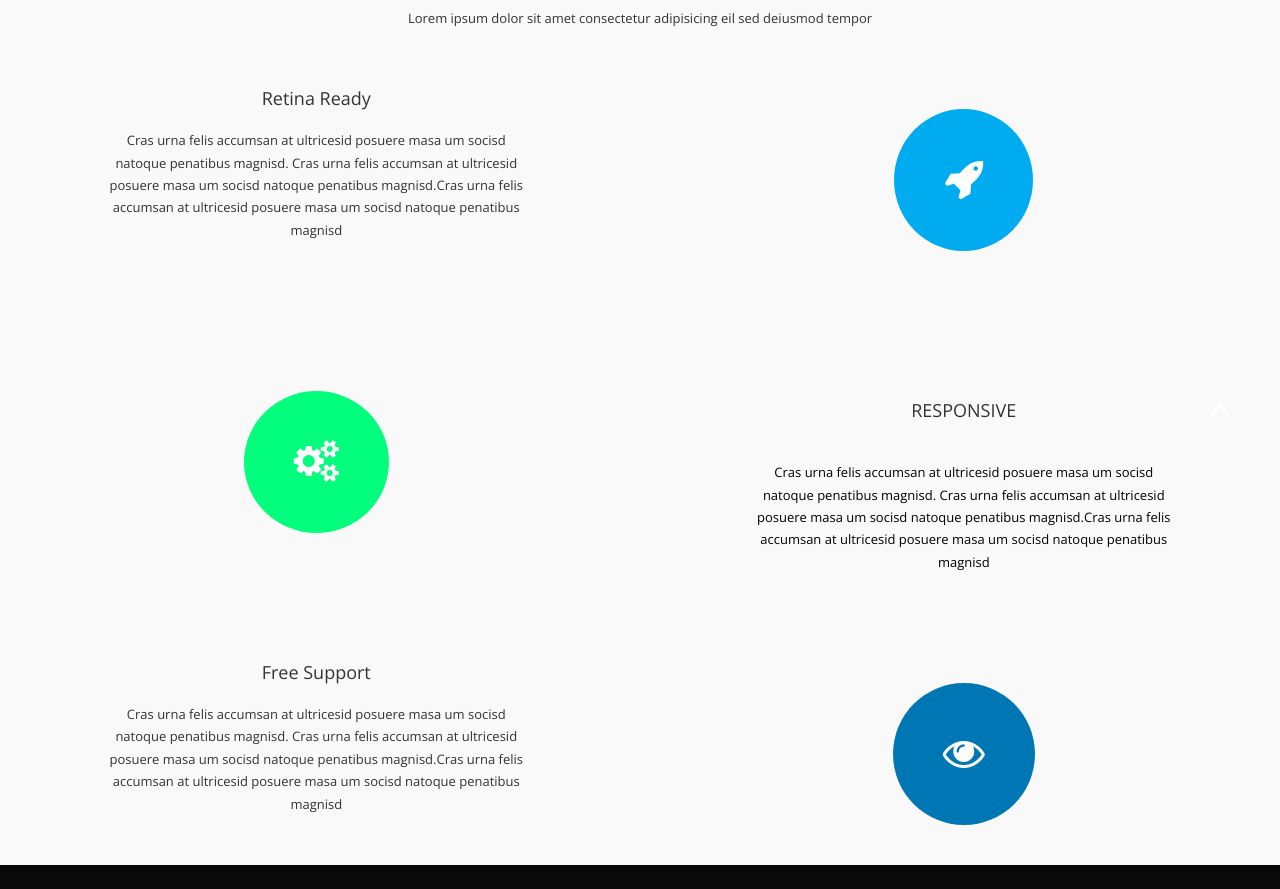
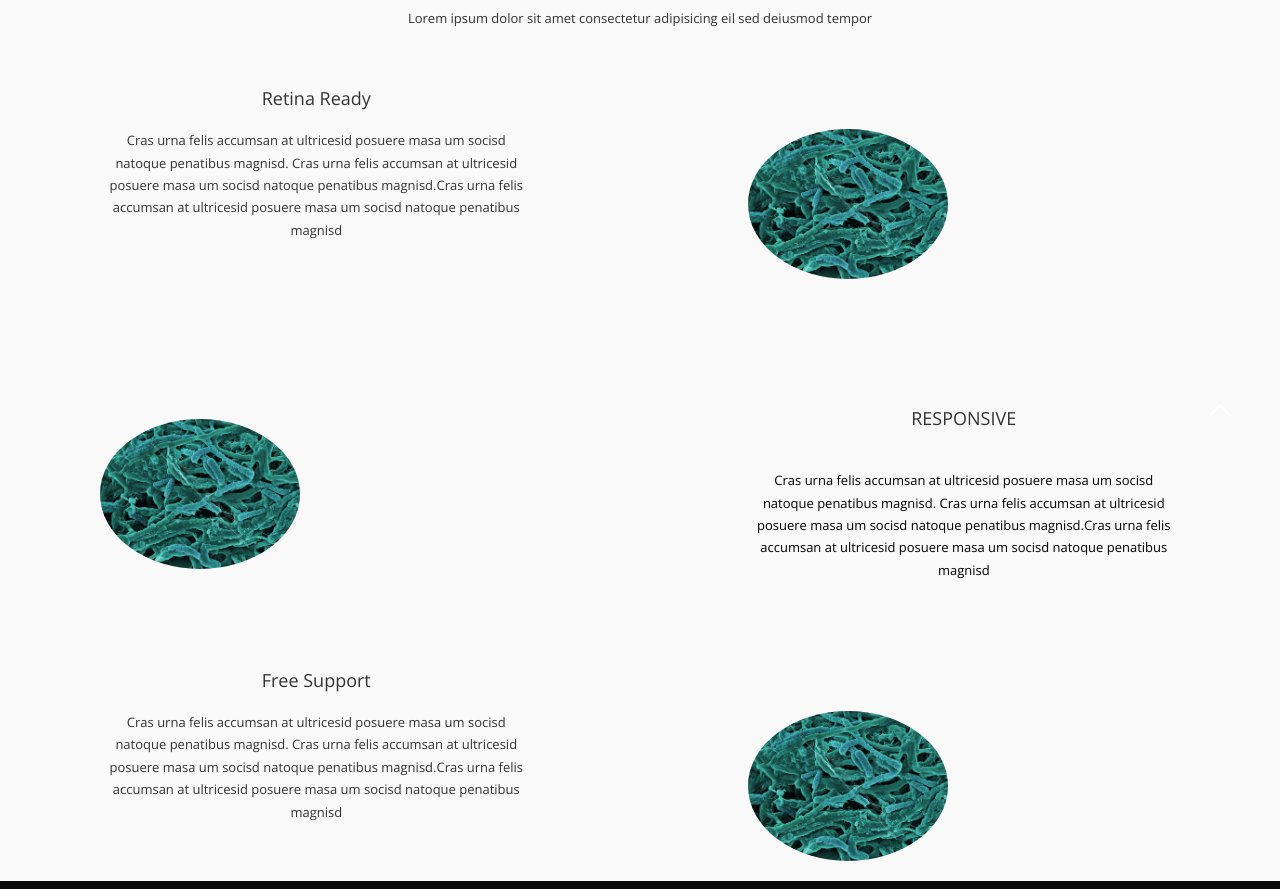
Before and after one commit to emilyhughes23/floragraph-site, a plain HTML site: page how-it-works.html in a window 1280 px wide. Shown: the part 349-1238 px from the top of the page. Drawn offline with nearby package versions, Linux system fonts and the light colour scheme; a script that the page names is missing.

Commit message:
new images on how it works

```diff
--- a/how-it-works.html
+++ b/how-it-works.html
@@ -81,13 +81,13 @@
 							<p>Cras urna felis accumsan at ultricesid posuere masa um socisd natoque penatibus magnisd. Cras urna felis accumsan at ultricesid posuere masa um socisd natoque penatibus magnisd.Cras urna felis accumsan at ultricesid posuere masa um socisd natoque penatibus magnisd</p>
 						</div>
 						<div class="wow fadeInDown col-md-5 col-md-offset-2" data-wow-offset="0" data-wow-delay="0.3s" style="float:right">
-							<i class="fa fa-rocket fa-3x"></i>
+							<img class="img-responsive img-blog" src="images/blog/blog1.jpg" width="200px" alt="" />
 						</div>
 					</div>
 
 					<div class="col-md-12 box">
 						<div class="wow fadeInDown col-md-5" data-wow-offset="0" data-wow-delay="0.6s" style="float:left">
-							<i class="fa fa-cogs fa-3x"></i>
+							<img class="img-responsive img-blog" src="images/blog/blog1.jpg" width="200px" alt="" />
 						</div>
 						<div class="wow fadeInUp col-md-5 col-md-offset-2" data-wow-offset="0" data-wow-delay="0.6s">
 							<h4>Responsive</h4>
@@ -100,7 +100,7 @@
 							<p>Cras urna felis accumsan at ultricesid posuere masa um socisd natoque penatibus magnisd. Cras urna felis accumsan at ultricesid posuere masa um socisd natoque penatibus magnisd.Cras urna felis accumsan at ultricesid posuere masa um socisd natoque penatibus magnisd</p>
 						</div>
 						<div class="wow fadeInDown col-md-5 col-md-offset-2" data-wow-offset="0" data-wow-delay="0.3s" style="float:right">
-							<i class="fa fa-eye fa-3x"></i>
+							<img class="img-responsive img-blog" src="images/blog/blog1.jpg" width="200px" alt="" />
 						</div>
 					</div>
 				</div>
```
